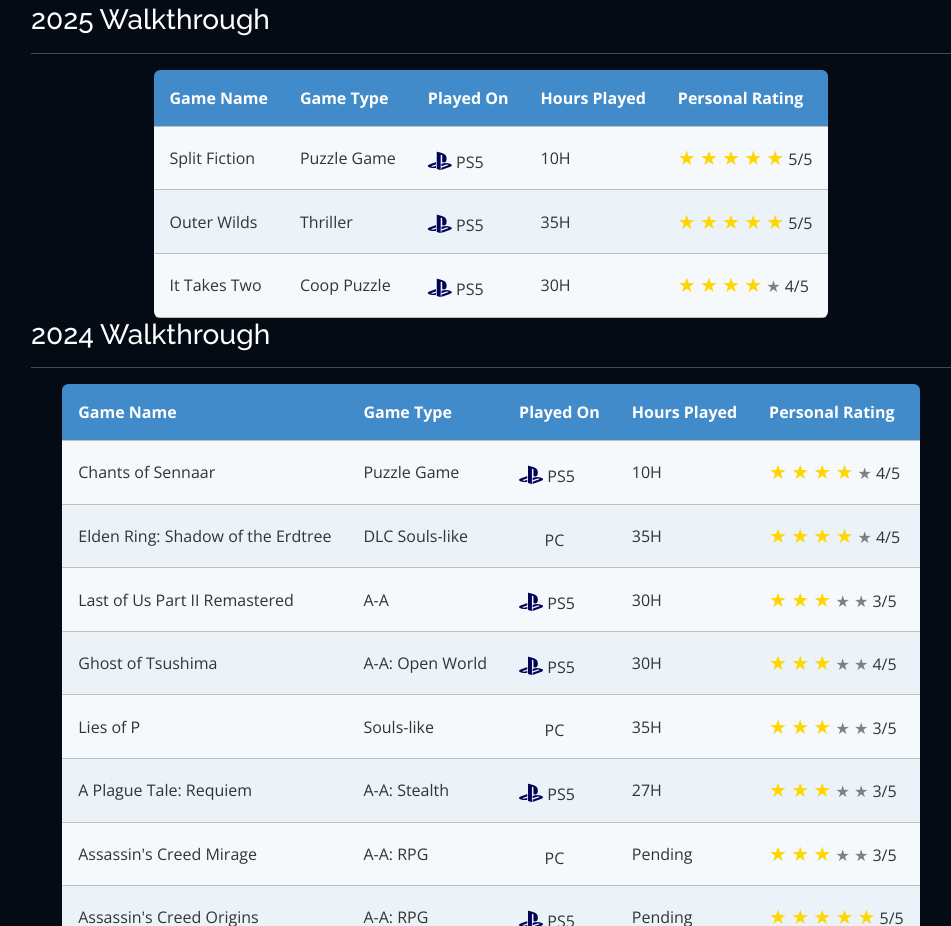
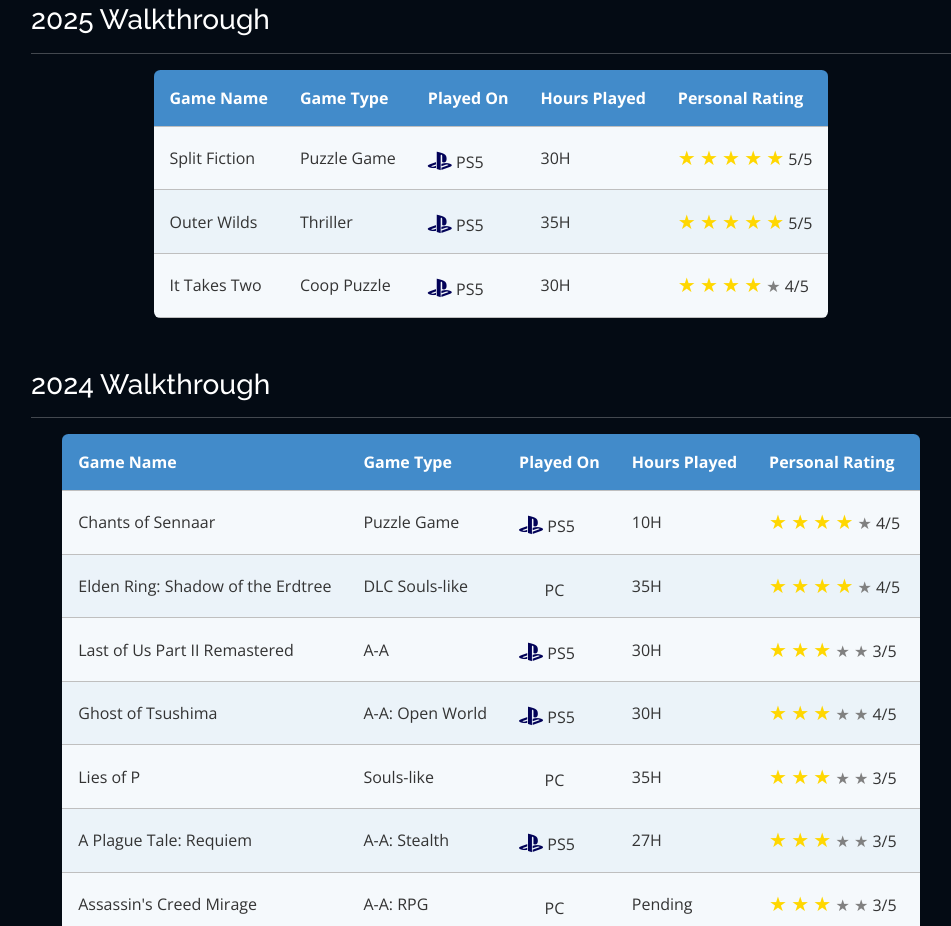
Before and after one commit to anasselhoud/aelhoud-old.github.io, a website: page gaming-zone.html in a window 1280 px wide. Shown: the part 779-1705 px from the top of the page, without its empty margins (299-1250 px from the left). Drawn offline with nearby package versions, Linux system fonts and the light colour scheme.

Commit message:
Update gaming-zone.html

```diff
--- a/gaming-zone.html
+++ b/gaming-zone.html
@@ -341,7 +341,7 @@
                   <i class="fab fa-playstation fa-lg" style="color: rgb(2, 2, 88); margin-top: 10px;"></i> PS5
                 </td>
                 <td data-th="Hours Played">
-                  10H
+                  30H
                 </td>
                 <td data-th="Personal Rating">
                   <div class="rating">
@@ -410,6 +410,7 @@
           </table>
 
         </div>
+      <div style="height: 50px;"></div>
       <div class="container">
         <h3>2024 Walkthrough</h3>
         <hr>
```
